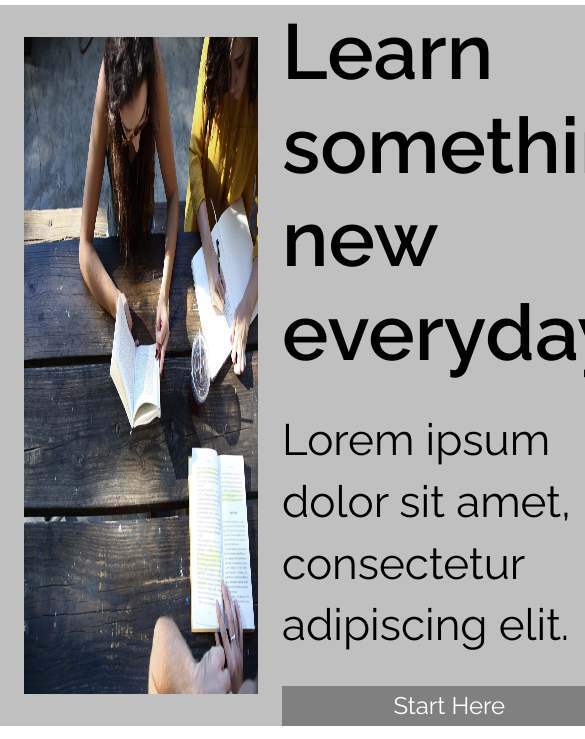
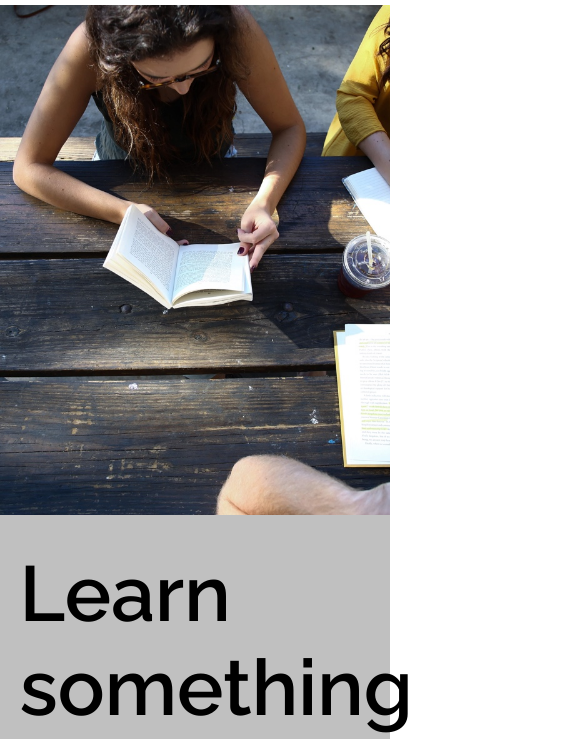
Before and after one commit to DonLe2911/colmar, a plain HTML site: page index.html in a window 390 px wide. Shown: the part 59-798 px from the top of the page, 585 px wide, since content can reach past the window. Drawn offline with Linux system fonts and the light colour scheme.

Commit message:
complete mobile media query for banner

```diff
--- a/index.html
+++ b/index.html
@@ -39,9 +39,9 @@
 
     <!-- Main Banner -->
     <div class="banner">
-
-      <img src="resources\media\images\banner.jpg" alt="people working on outdoor bench"/>
-
+      <div class="banner-image">
+        <img src="resources\media\images\banner.jpg" alt="people working on outdoor bench"/>
+      </div>
       <div class="banner box">
         <div class="title">
           <h1 class="Learn">Learn something new everyday</h1>
--- a/resources/css/style.css
+++ b/resources/css/style.css
@@ -80,7 +80,7 @@ div .title{
   background-color: #c0c0c0;
 }
 
-.banner img {
+.banner-image {
   display: flex;
   margin: 32px 24px;
   width: 60%
@@ -116,7 +116,38 @@ font-size: 24px;
   margin-bottom: 30px;
 }
 
+/* Main Banner mobile */
 
+@media only screen and (max-width: 768px) {
+
+  .banner {
+      flex-direction: column;
+      width: 100%;
+      align-items: center;
+    }
+
+    .banner-image {
+      height: 510px;
+      width: 100%;
+      background-image: url("../media/images/banner.jpg");
+      margin: 0;
+      background-position: bottom;
+      background-repeat: no-repeat;
+      background-size:cover;
+    }
+
+    .banner-image img {
+      display: none;
+    }
+
+
+    .banner .box {
+      margin: 32px 16px 32px 16px;
+      text-align: left;
+      width: 100%;
+    }
+
+}
 
 /* Main Content 1 */
 
```
